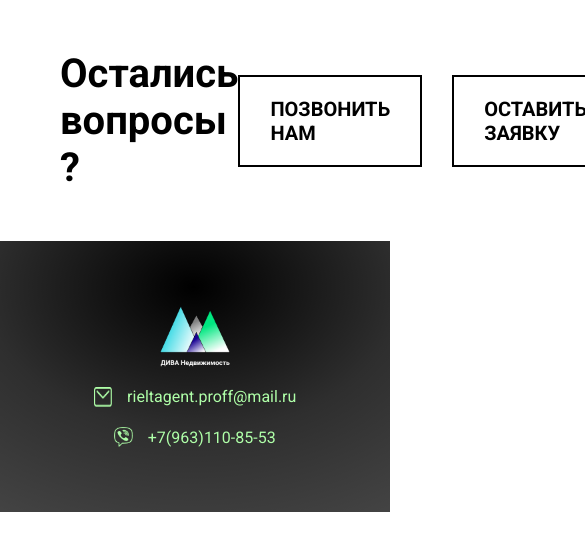
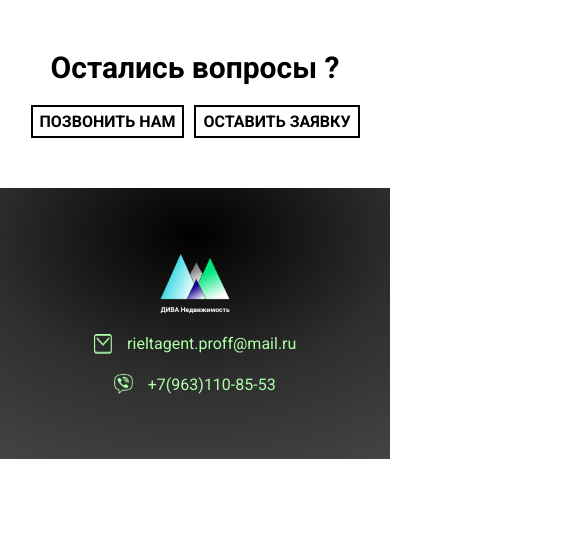
Before and after one commit to alexsmith-proff/DIVA, a Next.js app in the folder client/: page / in a window 390 px wide. Shown: the top 550 px of the page, 585 px wide, since content can reach past the window. Built offline with nearby package versions, Linux system fonts and the light colour scheme.

Commit message:
Add types ToLink, ToFeedBackPopup to the component Btn. Started to make the FeedBackPopup component. Add adaptive

```diff
--- a/client/components/Btn/Btn.module.scss
+++ b/client/components/Btn/Btn.module.scss
@@ -15,3 +15,21 @@
         border: 2px  solid transparent
     }
 }
+@media screen and (max-width: 1024px) {
+    .btn{
+        font-size: 18px;
+        padding: 10px 20px;
+    }
+}
+@media screen and (max-width: 480px) {
+    .btn{
+        font-size: 16px;
+        padding: 5px 7px;
+    }
+}
+@media screen and (max-width: 380px) {
+    .btn{
+        font-size: 14px;
+        padding: 5px 7px;
+    }
+}
--- a/client/components/Btn/Btn.tsx
+++ b/client/components/Btn/Btn.tsx
@@ -7,9 +7,11 @@ import s from './Btn.module.scss'
 type BtnProps = {
     children: React.ReactNode,
     typeBtn: TypeBtn,
+    link?: string,
+    setActive?: (isActive: boolean) => void
 }
 
-const Btn: React.FC<BtnProps> = ({ children, typeBtn }) => {
+const Btn: React.FC<BtnProps> = ({ children, typeBtn, link, setActive }) => {
     return (
         <>
             {
@@ -21,8 +23,16 @@ const Btn: React.FC<BtnProps> = ({ children, typeBtn }) => {
                 </Link>
             }
             {
-                typeBtn == TypeBtn.ToFeedbackPopup &&
-                <a className={s.btn}>
+                typeBtn == TypeBtn.ToLink &&
+                <Link href={link}>
+                    <a className={s.btn}>
+                        {children}
+                    </a>
+                </Link>
+            }
+            {
+                typeBtn == TypeBtn.ToFeedBackPopup &&
+                <a className={s.btn} onClick={() => setActive(true)} >
                     {children}
                 </a>
             }
--- /dev/null
+++ b/client/components/FeedBackPopup/FeedBackPopup.module.scss
@@ -0,0 +1,32 @@
+.FeedBackPopup{
+    width: 100vw;
+    height: 100vh;
+    background-color: rgba(0, 0, 0, 0.77);
+    position: fixed;
+    top: 0;
+    left: 0;
+    display: flex;
+    justify-content: center;
+    align-items: center;
+    opacity: 0;
+
+    // pointer-events = none  - чтобы модальное окно не перекравала основную страницу
+    pointer-events: none;
+    transition: .5s;
+}
+.FeedBackPopup.active{
+    opacity: 1;
+
+    // pointer-events = all  - чтобы модальное окно было кликабельным
+    pointer-events: all;
+}
+.content{
+    padding: 20px;
+    border-radius: 10px;
+    background-color: #fff;
+    transform: scale(0.5);
+    transition: .2s;
+}
+.content.active{
+    transform: scale(1);
+}
--- /dev/null
+++ b/client/components/FeedBackPopup/FeedBackPopup.tsx
@@ -0,0 +1,29 @@
+import React from 'react'
+
+import s from './FeedBackPopup.module.scss'
+
+type FeedBackPopupProps = {
+    children?: React.ReactNode
+    active: boolean,
+    setActive: (isActive) => void
+}
+
+const FeedBackPopup: React.FC<FeedBackPopupProps> = ({ active, setActive, children }) => {
+    return (
+        <div className={active ? (s.FeedBackPopup + ' ' + s.active) : s.FeedBackPopup} onClick={() => setActive(false)}>
+            <div className={active ? (s.content + ' ' + s.active) : s.content} onClick={e => e.stopPropagation()}>
+                {
+                    !children &&
+                    <>
+                        <div>Здесь должна быть форма обратной связи</div>
+                    </>
+                }
+
+                {children}
+
+            </div>
+        </div>
+    );
+};
+
+export default FeedBackPopup;
--- a/client/components/FeedBackSection/FeedBackSection.module.scss
+++ b/client/components/FeedBackSection/FeedBackSection.module.scss
@@ -16,3 +16,62 @@
 .firstBtn{
     margin-right: 30px;
 }
+
+@media screen and (max-width: 1024px) {
+    .feedbackSection{
+        padding: 50px 10px;
+    }
+    .text{
+        font-size: 34px;
+    }
+    .firstBtn{
+        margin-right: 30px;
+    }
+}
+@media screen and (max-width: 1024px) {
+    .text{
+        font-size: 30px;
+    }
+    .firstBtn{
+        margin-right: 30px;
+    }
+}
+@media screen and (max-width: 768px) {
+    .feedbackSection{
+        display: flex;
+        flex-direction: column;
+    }
+    .text{
+        font-size: 36px;
+        margin-bottom: 30px;
+    }
+    .firstBtn{
+        margin-right: 30px;
+    }
+}
+@media screen and (max-width: 480px) {
+    .text{
+        font-size: 30px;
+        margin-bottom: 20px;
+    }
+    .firstBtn{
+        margin-right: 10px;
+    }
+}
+@media screen and (max-width: 380px) {
+    .feedbackSection{
+        padding: 30px 10px;
+    }
+    .text{
+        font-size: 26px;
+    }
+    .btnList{
+        flex-direction: column;
+        align-items: center;
+        justify-content: center;
+    }
+    .firstBtn{
+        margin-right: 0px;
+        margin-bottom: 15px;
+    }
+}
--- a/client/components/FeedBackSection/FeedBackSection.tsx
+++ b/client/components/FeedBackSection/FeedBackSection.tsx
@@ -1,14 +1,18 @@
-import Link from 'next/link';
-import React from 'react'
+import React, { useState } from 'react'
 import { TypeBtn } from '../../interfaces/enums';
 import Btn from '../Btn/Btn';
+import FeedBackPopup from '../FeedBackPopup/FeedBackPopup';
 
 import s from './FeedBackSection.module.scss'
 
 type FeedBackSectionProps = {}
 
 const FeedBackSection: React.FC<FeedBackSectionProps> = () => {
+    const [active, setActive] = useState<boolean>(false)
     return (
+        <>
+            {/* Добавляем FeedBackPopup чтобы не прокидывать пропсы из index */}
+            <FeedBackPopup active={active} setActive={setActive}/>
             <div className="container">
                 <section className={s.feedbackSection}>
                     <h3 className={s.text}>Остались вопросы ?</h3>
@@ -16,11 +20,11 @@ const FeedBackSection: React.FC<FeedBackSectionProps> = () => {
                         <div className={s.firstBtn}>
                             <Btn typeBtn={TypeBtn.ToCallPhone}>позвонить нам</Btn>
                         </div>
-                    <Btn typeBtn={TypeBtn.ToFeedbackPopup}>оставить заявку</Btn>
+                        <Btn typeBtn={TypeBtn.ToFeedBackPopup} setActive={setActive}>оставить заявку</Btn>
                     </div>
                 </section>
-
             </div>
+        </>
     );
 };
 
--- a/client/interfaces/enums.ts
+++ b/client/interfaces/enums.ts
@@ -1,5 +1,5 @@
 export enum TypeBtn {
     ToCallPhone,     // Позвонить по телефонному номеру
-    ToFeedbackPopup, // Открыть FeedbackPopup
+    ToFeedBackPopup, // Открыть FeedbackPopup
     ToLink,      //Перейти по ссылке
 }
```
Lines whose indentation alone changed are shown as unchanged.
